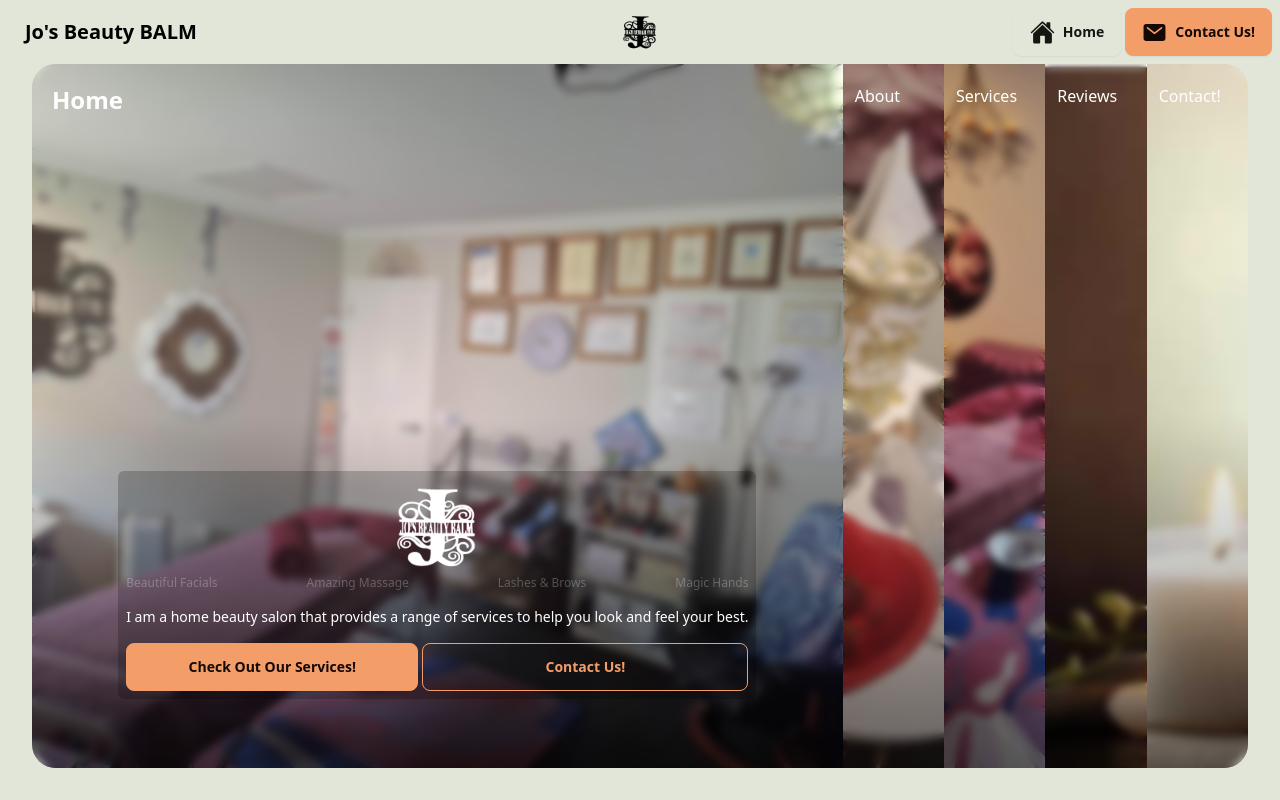
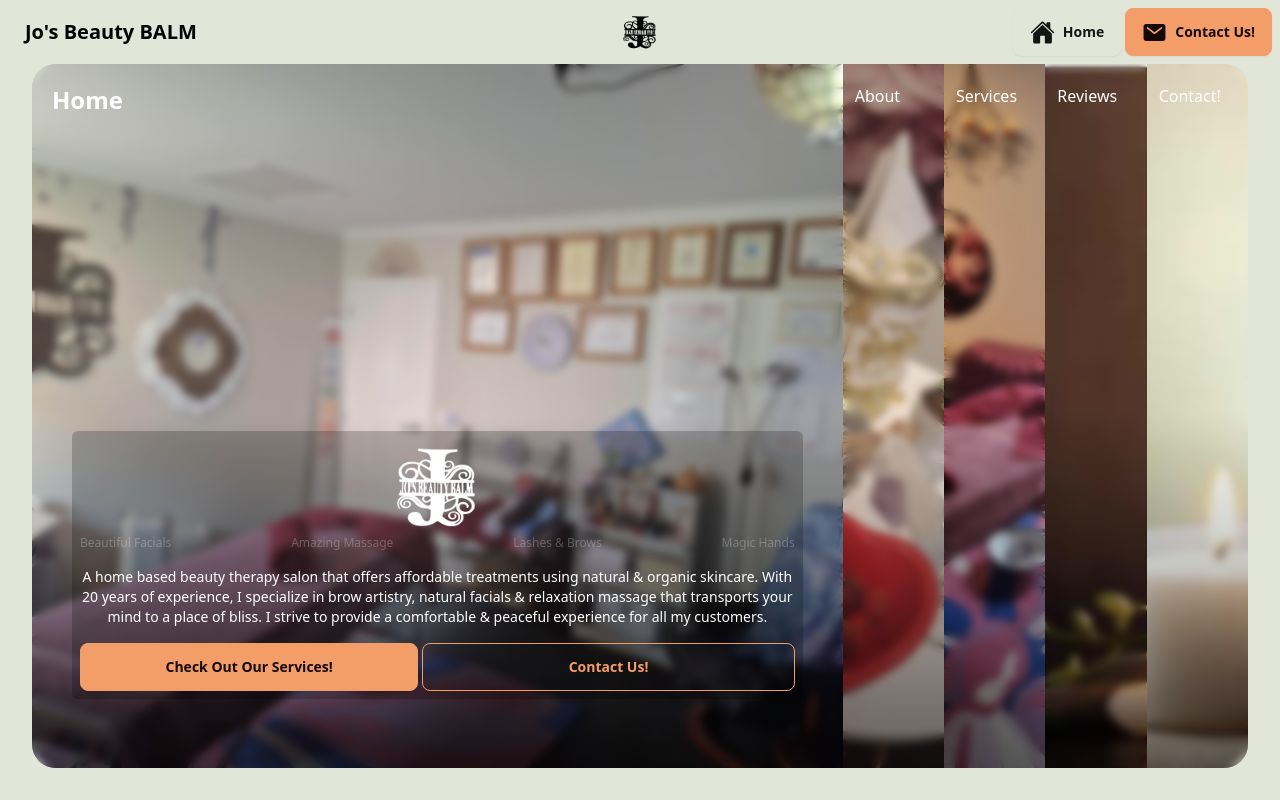
Before and after one commit to s2kshare/jo-demo-testing-ground, a React (Vite) app: page / in a window 1280 px wide. Built offline with nearby package versions, Linux system fonts and the light colour scheme.

Commit message:
Typo changes

```diff
--- a/src/data/ServiceList.jsx
+++ b/src/data/ServiceList.jsx
@@ -98,7 +98,7 @@ const services = [
     },
     // Category 2 => Massage Therapy
     {
-        name: 'Relaxation or therapeutic',
+        name: 'Relaxation or therapeutic massage',
         description:
             "Let Jo's 'magic hands' transport your mind, body & soul into a state of bliss & tranquility, reducing stress, pain & improving sleep quality.",
         price: false,
@@ -120,7 +120,7 @@ const services = [
         ],
     },
     {
-        name: 'Hot stone',
+        name: 'Hot stone massage',
         description: 'Relax & unwind while the magic of hot stones melt away aches & pains.',
         price: false,
         duration: true,
--- a/src/pages/Home.jsx
+++ b/src/pages/Home.jsx
@@ -56,7 +56,10 @@ function Home() {
                 ))}
             </motion.div>
             <motion.p className="my-4 select-none text-xs text-center sm:text-sm">
-                I am a home beauty salon that provides a range of services to help you look and feel your best.
+                A home based beauty therapy salon that offers affordable treatments using natural & organic skincare.
+                With 20 years of experience, I specialize in brow artistry, natural facials & relaxation massage that
+                transports your mind to a place of bliss. I strive to provide a comfortable & peaceful experience for
+                all my customers.
             </motion.p>
             <div className="flex gap-1 w-full">
                 <motion.div className="flex-1">
```
